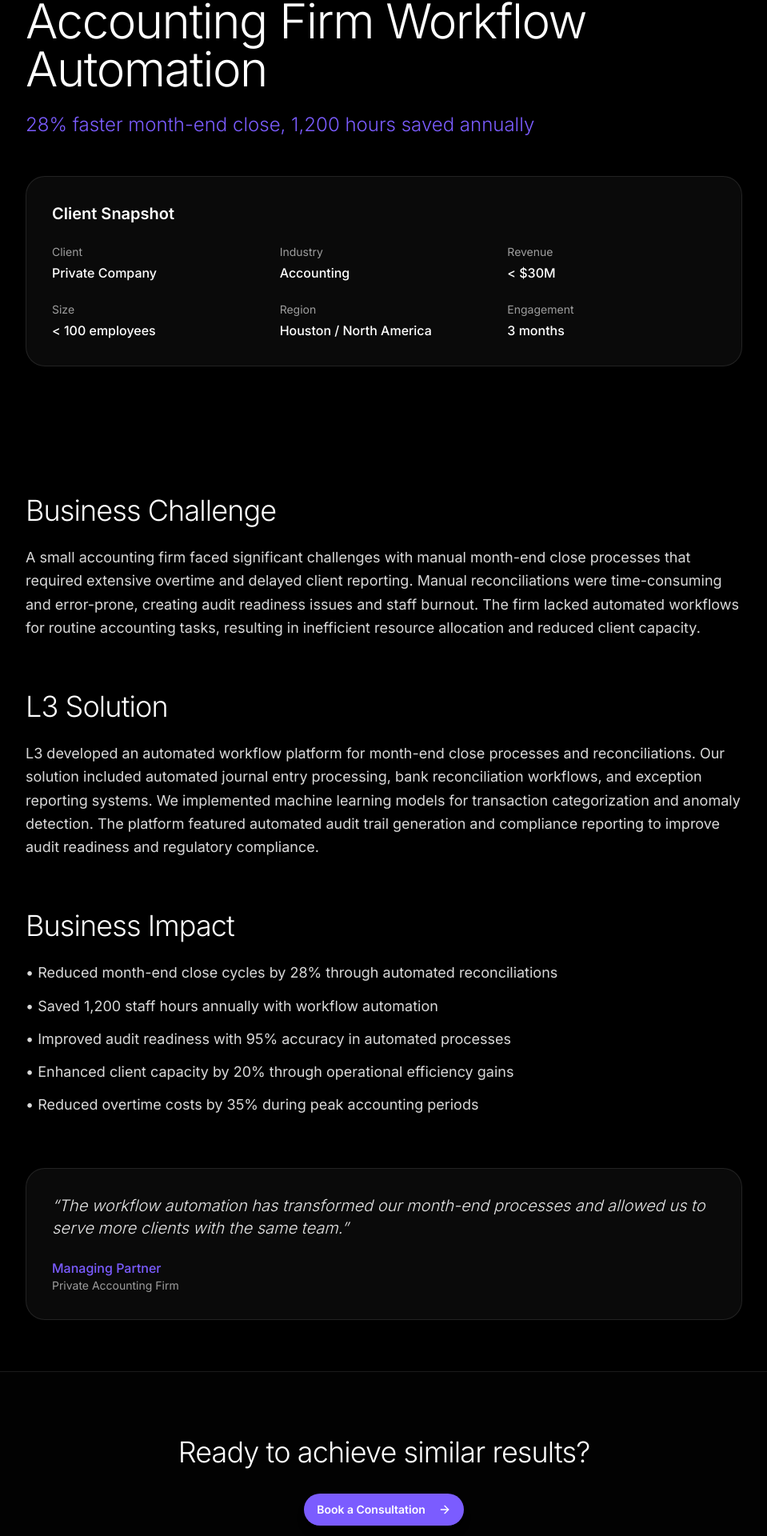
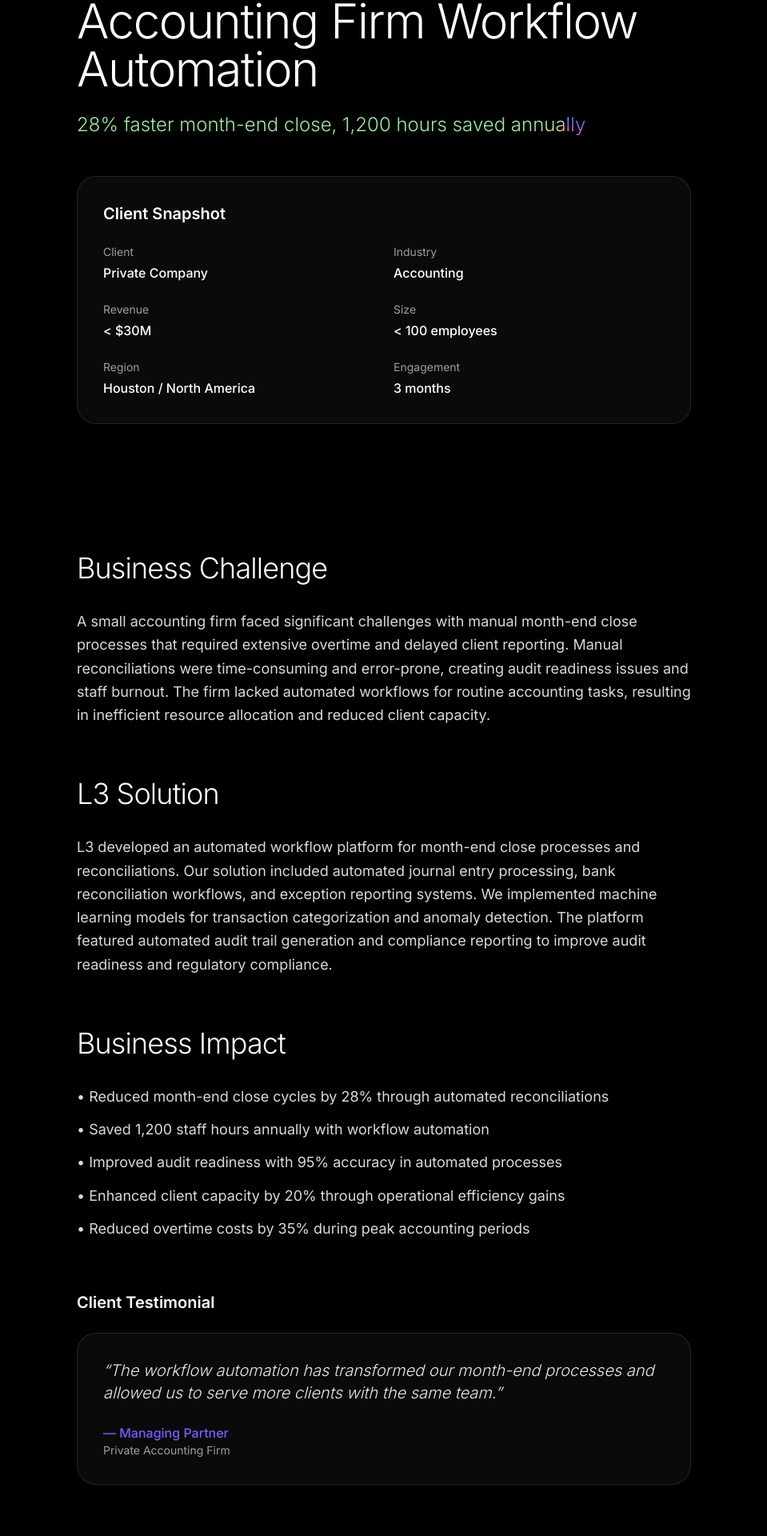
Before and after one commit to MikeWillCodes/l3-strategy-partners, a Next.js app: page /case-studies/accounting-firm-workflow-automation in a window 1280 px wide. Shown: the part 297-2217 px from the top of the page at 80% size, without its empty margins (160-1119 px from the left). Built offline with nearby package versions, Linux system fonts and the light colour scheme.

Commit message:
fix(case-study): replace inline bullets with semantic lists, set readable max-width, and normalize spacing on oilfield services page

```diff
--- a/src/app/case-studies/[slug]/page.tsx
+++ b/src/app/case-studies/[slug]/page.tsx
@@ -21,11 +21,11 @@
       region: "Houston / North America",
       engagement: "4 months"
     },
-    challenge: "A mid-market oilfield services company faced significant challenges with unplanned equipment failures across multiple drilling sites, resulting in costly downtime and delayed operations. Manual monitoring processes couldn't predict equipment failures, leading to emergency repairs and lost revenue. The lack of real-time visibility into field operations made it difficult to optimize resource allocation and maintain equipment performance standards.",
-    solution: "L3 implemented a comprehensive predictive maintenance platform with real-time field dashboards. Our solution included IoT sensor deployment across critical drilling equipment, machine learning (ML) models for failure prediction, and automated alert systems for maintenance teams. We developed custom dashboards providing real-time visibility into equipment performance, drilling progress, and maintenance schedules across all field locations.",
-    impact: "• Reduced unplanned equipment downtime by 20% through predictive maintenance\n• Achieved $750,000 in annual cost savings from improved equipment utilization\n• Increased field productivity by 15% through optimized maintenance scheduling\n• Improved safety metrics by 25% with proactive equipment monitoring\n• Enhanced decision-making with real-time operational dashboards",
+    challenge: "A mid‑market oilfield services company faced escalating challenges with unplanned equipment failures across multiple drilling sites. Manual monitoring created blind spots that led to costly downtime, delayed schedules, and emergency repairs. Leadership needed a modern, affordable solution that would reduce risk, improve safety, and scale across field locations without a full system overhaul.",
+    solution: "L3 applied our AI Strategy & Adoption framework to pinpoint the highest‑value use cases and secure stakeholder buy‑in. We ran an AI Readiness Score assessment to baseline data quality, infrastructure, and skills, then executed a focused Digital Modernization Blueprint (90 days) to stand up the core capability stack.\n\nWhat we delivered:\n\n• Data + Telemetry (Internet of Things): Deployed sensors on critical drilling equipment and built secure data pipelines for real‑time telemetry.\n\n• Predictive Maintenance (Tailored AI Solutions): Trained machine learning (ML) models tuned to the client's operating conditions to forecast failures and surface early warnings.\n\n• Process Automation: Implemented automated alerts, work order creation, and maintenance scheduling to reduce response lag and manual checks.\n\n• Decision Dashboards (Customer Experience Optimization—internal): Role‑based views for field supervisors, maintenance planners, and executives to track key performance indicators (KPIs), risk, and asset health.\n\n• Adoption & Governance (AI Strategy & Adoption): Playbooks, change‑management workshops, and runbooks to ensure sustained usage and measurable return on investment (ROI).",
+    impact: "• 20% reduction in unplanned equipment downtime through predictive maintenance\n• $750K annual savings from improved equipment utilization and fewer emergency repairs\n• 15% increase in field productivity via optimized maintenance scheduling\n• 25% improvement in safety metrics due to proactive monitoring and alerts\n• Faster decisions with real‑time operational dashboards and clear KPI visibility",
     testimonial: {
-      quote: "The predictive maintenance system has transformed our field operations. We now prevent equipment failures before they impact our drilling schedules.",
+      quote: "The predictive maintenance system has transformed our field operations. We can now prevent equipment failures before they impact our drilling schedules.",
       author: "Field Operations Manager",
       company: "Private Energy Services Company"
     }
@@ -222,7 +222,7 @@
       {/* Hero Banner */}
       <section className="py-16 lg:py-24">
         <div className="container">
-          <div className="max-w-4xl mx-auto">
+          <div className="max-w-3xl mx-auto">
             {/* Back Navigation */}
             <motion.div
               initial={{ opacity: 0, x: -20 }}
@@ -252,7 +252,7 @@
               initial={{ opacity: 0, y: 20 }}
               animate={{ opacity: 1, y: 0 }}
               transition={{ duration: 0.8, delay: 0.1 }}
-              className="text-2xl font-light text-primary mb-12"
+              className="text-2xl font-light text-gradient mb-12"
             >
               {caseStudy.outcome}
             </motion.p>
@@ -265,7 +265,7 @@
               className="rounded-2xl border border-white/10 bg-white/[0.04] backdrop-blur-[16px] shadow-[0_0_40px_rgba(0,0,0,0.35)] p-8"
             >
               <h2 className="text-xl font-semibold text-white mb-6">Client Snapshot</h2>
-              <div className="grid grid-cols-1 md:grid-cols-2 lg:grid-cols-3 gap-6">
+              <div className="grid grid-cols-1 md:grid-cols-2 gap-6">
                 <div>
                   <p className="text-sm text-white/60 mb-1">Client</p>
                   <p className="text-white font-medium">{caseStudy.client.type}</p>
@@ -299,7 +299,7 @@
       {/* Content Sections */}
       <section className="py-16">
         <div className="container">
-          <div className="max-w-4xl mx-auto space-y-16">
+          <div className="max-w-3xl mx-auto space-y-16">
             {/* Business Challenge */}
             <motion.div
               initial={{ opacity: 0, y: 20 }}
@@ -307,10 +307,24 @@
               transition={{ duration: 0.8 }}
               viewport={{ once: true }}
             >
-              <h2 className="text-section-hero mb-6">Business Challenge</h2>
+              <h2 className="text-section-hero mb-8">Business Challenge</h2>
+              {slug === 'oilfield-services-efficiency' ? (
+                <div className="space-y-4">
+                  <p className="text-lg text-white/85 leading-relaxed">
+                    A mid‑market oilfield services company faced escalating challenges with unplanned equipment failures across multiple drilling sites.
+                  </p>
+                  <p className="text-lg text-white/85 leading-relaxed">
+                    Manual monitoring created blind spots that led to costly downtime, delayed schedules, and emergency repairs.
+                  </p>
+                  <p className="text-lg text-white/85 leading-relaxed">
+                    Leadership needed a modern, affordable solution that would reduce risk, improve safety, and scale across field locations without a full system overhaul.
+                  </p>
+                </div>
+              ) : (
                 <p className="text-lg text-white/85 leading-relaxed">
                   {caseStudy.challenge}
                 </p>
+              )}
             </motion.div>
 
             {/* L3 Solution */}
@@ -320,10 +334,38 @@
               transition={{ duration: 0.8 }}
               viewport={{ once: true }}
             >
-              <h2 className="text-section-hero mb-6">L3 Solution</h2>
+              <h2 className="text-section-hero mb-8">L3 Solution</h2>
+              {slug === 'oilfield-services-efficiency' ? (
+                <div className="space-y-6">
+                  <p className="text-lg text-white/85 leading-relaxed">
+                    L3 applied our AI Strategy & Adoption framework to pinpoint the highest‑value use cases and secure stakeholder buy‑in. We ran an AI Readiness Score assessment to baseline data quality, infrastructure, and skills, then executed a focused Digital Modernization Blueprint (90 days) to stand up the core capability stack.
+                  </p>
+                  <div>
+                    <p className="text-lg text-white/85 leading-relaxed mb-4">What we delivered:</p>
+                    <ul className="space-y-3 text-lg text-white/85 leading-relaxed pl-6">
+                      <li className="leading-relaxed">
+                        <strong>Data + Telemetry (Internet of Things, IoT):</strong> Deployed sensors on critical drilling equipment and built secure data pipelines for real‑time telemetry.
+                      </li>
+                      <li className="leading-relaxed">
+                        <strong>Predictive Maintenance (Tailored AI Solutions):</strong> Trained machine learning (ML) models tuned to the client's operating conditions to forecast failures and surface early warnings.
+                      </li>
+                      <li className="leading-relaxed">
+                        <strong>Process Automation:</strong> Implemented automated alerts, work order creation, and maintenance scheduling to reduce response lag and manual checks.
+                      </li>
+                      <li className="leading-relaxed">
+                        <strong>Decision Dashboards (Customer Experience Optimization—internal):</strong> Role‑based views for field supervisors, maintenance planners, and executives to track key performance indicators (KPIs), risk, and asset health.
+                      </li>
+                      <li className="leading-relaxed">
+                        <strong>Adoption & Governance (AI Strategy & Adoption):</strong> Playbooks, change‑management workshops, and runbooks to ensure sustained usage and measurable return on investment (ROI).
+                      </li>
+                    </ul>
+                  </div>
+                </div>
+              ) : (
                 <p className="text-lg text-white/85 leading-relaxed">
                   {caseStudy.solution}
                 </p>
+              )}
             </motion.div>
 
             {/* Business Impact */}
@@ -333,7 +375,16 @@
               transition={{ duration: 0.8 }}
               viewport={{ once: true }}
             >
-              <h2 className="text-section-hero mb-6">Business Impact</h2>
+              <h2 className="text-section-hero mb-8">Business Impact</h2>
+              {slug === 'oilfield-services-efficiency' ? (
+                <ul className="space-y-3 text-lg text-white/85 pl-6">
+                  <li className="leading-relaxed">20% reduction in unplanned equipment downtime through predictive maintenance</li>
+                  <li className="leading-relaxed">$750K annual savings from improved equipment utilization and fewer emergency repairs</li>
+                  <li className="leading-relaxed">15% increase in field productivity via optimized maintenance scheduling</li>
+                  <li className="leading-relaxed">25% improvement in safety metrics due to proactive monitoring and alerts</li>
+                  <li className="leading-relaxed">Faster decisions with real‑time operational dashboards and clear KPI visibility</li>
+                </ul>
+              ) : (
                 <div className="text-lg text-white/85 leading-relaxed">
                   {caseStudy.impact.split('\n').map((bullet, index) => (
                     <p key={index} className="mb-3">
@@ -341,6 +392,7 @@
                     </p>
                   ))}
                 </div>
+              )}
             </motion.div>
 
             {/* Compliance Note (Healthcare cases only) */}
@@ -366,14 +418,16 @@
                 whileInView={{ opacity: 1, y: 0 }}
                 transition={{ duration: 0.8 }}
                 viewport={{ once: true }}
-                className="rounded-2xl border border-white/10 bg-white/[0.04] backdrop-blur-[16px] shadow-[0_0_40px_rgba(0,0,0,0.35)] p-8"
               >
+                <h3 className="text-xl font-semibold text-white mb-6">Client Testimonial</h3>
+                <div className="rounded-2xl border border-white/10 bg-white/[0.04] backdrop-blur-[16px] shadow-[0_0_40px_rgba(0,0,0,0.35)] p-8">
                   <blockquote className="text-xl font-light text-white/90 mb-6 italic">
                     &ldquo;{caseStudy.testimonial.quote}&rdquo;
                   </blockquote>
-                <div>
-                  <p className="text-primary font-medium">{caseStudy.testimonial.author}</p>
+                  <cite className="not-italic">
+                    <p className="text-primary font-medium">&mdash; {caseStudy.testimonial.author}</p>
                     <p className="text-white/60 text-sm">{caseStudy.testimonial.company}</p>
+                  </cite>
                 </div>
               </motion.div>
             )}
@@ -384,15 +438,19 @@
       {/* CTA Section */}
       <section className="py-20 border-t border-white/10 bg-panel/20">
         <div className="container">
+          <div className="max-w-3xl mx-auto">
             <motion.div
               initial={{ opacity: 0, y: 20 }}
               whileInView={{ opacity: 1, y: 0 }}
               transition={{ duration: 0.8 }}
               viewport={{ once: true }}
-            className="text-center max-w-3xl mx-auto"
+              className="text-center"
             >
               <h2 className="text-section-hero mb-8">
-              Ready to achieve similar results?
+                {slug === 'oilfield-services-efficiency'
+                  ? 'Ready to improve uptime and reduce costs across your field operations?'
+                  : 'Ready to achieve similar results?'
+                }
               </h2>
               <Button
                 asChild
@@ -406,6 +464,7 @@
               </Button>
             </motion.div>
           </div>
+        </div>
       </section>
     </div>
   );
```
Lines whose indentation alone changed are shown as unchanged.
